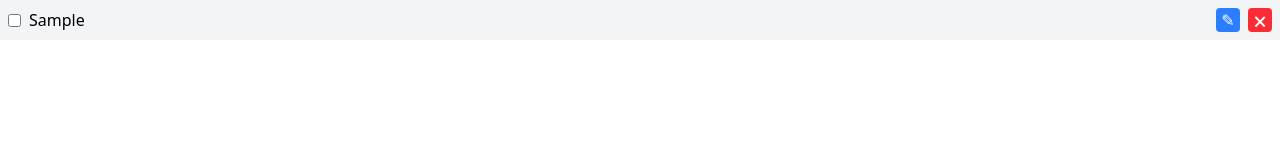
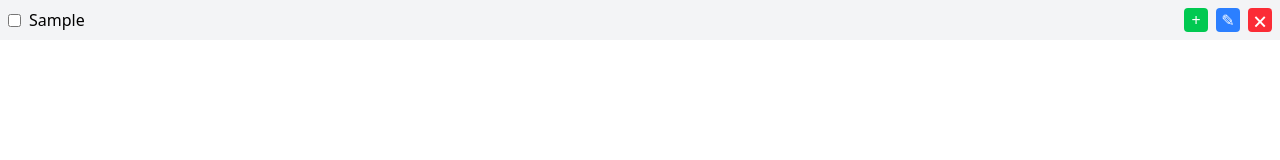
Before and after one commit to siikabb/todo-app, a React (Vite) app: page / in a window 1280 px wide. Both pictures are taken after typing "Sample" into the empty fields and a click on the button "Add Task". Shown: the top 160 px of the page. Built offline with nearby package versions, Linux system fonts and the light colour scheme.

Commit message:
add subtasks

```diff
--- a/src/components/TaskItem.tsx
+++ b/src/components/TaskItem.tsx
@@ -1,6 +1,5 @@
-import { useEffect, useState } from 'react';
+import { useState } from 'react';
 import { TaskItemProps } from '../types/taskTypes';
-import EditModal from './EditModal';
 import { useTaskStore } from '../stores/TaskStore';
 
 const TaskItem = ({
@@ -11,7 +10,7 @@ const TaskItem = ({
 }: TaskItemProps) => {
   const [isEditing, setIsEditing] = useState(false);
 
-  const { editTask } = useTaskStore();
+  const { editTask, addSubtask, tasks } = useTaskStore();
 
   const handleEditTask = () => {
     setIsEditing(true);
@@ -42,6 +41,22 @@ const TaskItem = ({
           >
             {task.text}
           </span>
+          <button
+            onClick={(e) => {
+              //implement subtask logic here
+              console.log('subtask');
+              e.preventDefault();
+              addSubtask({
+                id: Date.now(),
+                text: '',
+                completed: false,
+                parentId: task.id,
+              });
+            }}
+            className="flex text-white rounded cursor-pointer size-6 items-center justify-center m-auto mr-2 bg-green-500"
+          >
+            +
+          </button>
           <button
             onClick={(e) => {
               e.preventDefault();
@@ -75,6 +90,22 @@ const TaskItem = ({
           }}
         />
       </li>
+      <ul className="flex flex-col w-full pl-4">
+        {
+          // map all tasks with parentId equal to current task's id
+          tasks
+            .filter((t) => t.parentId === task.id)
+            .map((subtask, index) => (
+              <TaskItem
+                key={subtask.id}
+                task={subtask}
+                index={index}
+                toggleComplete={toggleComplete}
+                deleteTask={deleteTask}
+              />
+            ))
+        }
+      </ul>
     </>
   );
 };
--- a/src/stores/TaskStore.ts
+++ b/src/stores/TaskStore.ts
@@ -3,15 +3,16 @@ import { Task } from '../types/taskTypes';
 
 type TaskStore = {
   tasks: Task[];
-  addTask: (text: string) => void;
-  toggleComplete: (id: number) => void;
-  deleteTask: (id: number) => void;
-  editTask: (id: number, text: string) => void;
+  addTask: (text: string, parentId?: number) => void;
+  toggleComplete: (id: number, parentId?: number) => void;
+  deleteTask: (id: number, parentId?: number) => void;
+  editTask: (id: number, text: string, parentId?: number) => void;
+  addSubtask: (subtask: Task) => void;
   editedTask: Task | null;
   isEditing: boolean;
 };
 
-export const useTaskStore = create<TaskStore>((set, get) => ({
+export const useTaskStore = create<TaskStore>((set) => ({
   tasks: [],
   addTask: (text: string) => {
     const newTask: Task = {
@@ -40,6 +41,11 @@ export const useTaskStore = create<TaskStore>((set, get) => ({
       ),
     }));
   },
+  addSubtask: (subtask: Task) => {
+    set((state) => ({
+      tasks: [...state.tasks, subtask],
+    }));
+  },
   editedTask: null,
   isEditing: false,
 }));
--- a/src/types/taskTypes.ts
+++ b/src/types/taskTypes.ts
@@ -3,6 +3,7 @@ type Task = {
   text: string;
   completed: boolean;
   tags?: string[];
+  parentId?: number;
 };
 
 type TaskItemProps = {
--- a/src/views/Tasks.tsx
+++ b/src/views/Tasks.tsx
@@ -1,8 +1,6 @@
 import { useState } from 'react';
 import TaskItem from '../components/TaskItem';
-import { useTasks } from '../hooks/TaskHooks';
 import { useTaskStore } from '../stores/TaskStore';
-import EditModal from '../components/EditModal';
 
 const Tasks = () => {
   // const { tasks, addTask, toggleComplete, deleteTask, editTask } = useTasks([]);
@@ -27,16 +25,20 @@ const Tasks = () => {
     <div className="flex flex-col w-screen h-screen dark:bg-gray-900">
       <div className="flex flex-col w-full">
         <ul>
-          {tasks.map((task, index) => (
+          {tasks.map(
+            (task, index) =>
+              // don't display subtasks in main list
+              !task.parentId && (
                 <TaskItem
                   key={task.id}
                   task={task}
+                  index={index}
                   toggleComplete={toggleComplete}
+                  deleteTask={deleteTask}
                   editTask={editTask}
-              deleteTask={deleteTask}
-              index={index}
                 />
-          ))}
+              )
+          )}
         </ul>
       </div>
       <div className="flex w-full p-4 justify-center fixed bottom-0 dark:bg-gray-800">
```
Lines whose indentation alone changed are shown as unchanged.
